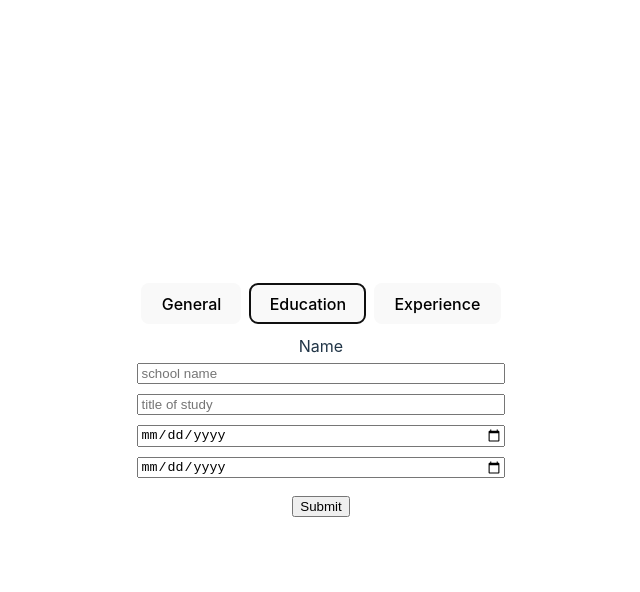
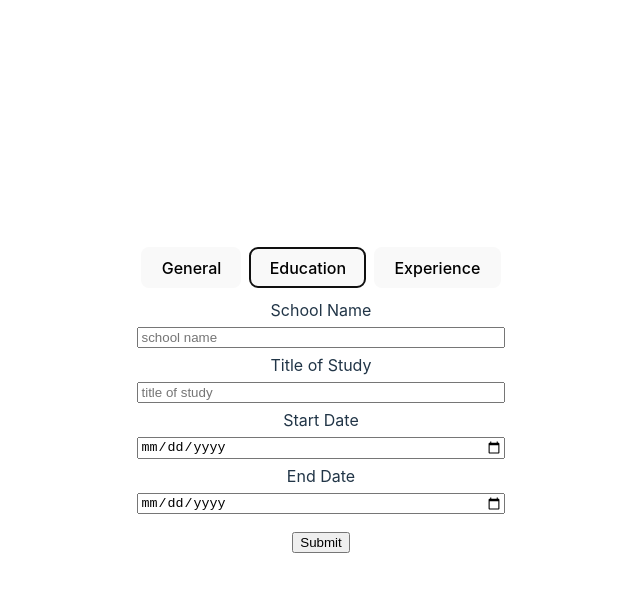
Before and after one commit to Portavion/cv-app, a React (Vite) app: page / in a window 1280 px wide. Both pictures are taken after a click on the button "Education". Shown: the top 592 px of the page, without its empty margins (319-959 px from the left). Built offline with nearby package versions, Linux system fonts and the light colour scheme.

Commit message:
feat: add labels

```diff
--- a/src/component/Form.jsx
+++ b/src/component/Form.jsx
@@ -13,6 +13,8 @@ export function Form({ formType, inputs, handleChange }) {
 					onChange={handleChange}
 					className="form-input"
 				/>
+				<label>Email</label>
+
 				<input
 					type="email"
 					placeholder="email"
@@ -21,6 +23,8 @@ export function Form({ formType, inputs, handleChange }) {
 					onChange={handleChange}
 					className="form-input"
 				/>
+				<label>Telephone Number</label>
+
 				<input
 					type="tel"
 					placeholder="phone"
@@ -34,7 +38,7 @@ export function Form({ formType, inputs, handleChange }) {
 	} else if (formType === "Education") {
 		return (
 			<div className="form-container">
-				<label>Name</label>
+				<label>School Name</label>
 				<input
 					type="text"
 					placeholder="school name"
@@ -43,6 +47,8 @@ export function Form({ formType, inputs, handleChange }) {
 					onChange={handleChange}
 					className="form-input"
 				/>
+				<label>Title of Study</label>
+
 				<input
 					type="text"
 					placeholder="title of study"
@@ -51,6 +57,8 @@ export function Form({ formType, inputs, handleChange }) {
 					onChange={handleChange}
 					className="form-input"
 				/>
+				<label>Start Date</label>
+
 				<input
 					type="date"
 					name="start"
@@ -58,6 +66,8 @@ export function Form({ formType, inputs, handleChange }) {
 					onChange={handleChange}
 					className="form-input"
 				/>
+				<label>End Date</label>
+
 				<input
 					type="date"
 					name="end"
@@ -70,7 +80,7 @@ export function Form({ formType, inputs, handleChange }) {
 	} else {
 		return (
 			<div className="form-container">
-				<label>Name</label>
+				<label>Company Name</label>
 				<input
 					type="text"
 					placeholder="company name"
@@ -79,6 +89,8 @@ export function Form({ formType, inputs, handleChange }) {
 					onChange={handleChange}
 					className="form-input"
 				/>
+				<label>Position</label>
+
 				<input
 					type="text"
 					placeholder="position"
@@ -87,6 +99,8 @@ export function Form({ formType, inputs, handleChange }) {
 					onChange={handleChange}
 					className="form-input"
 				/>
+				<label>Responsibilities</label>
+
 				<input
 					type="text"
 					placeholder="responsibilities"
@@ -95,6 +109,8 @@ export function Form({ formType, inputs, handleChange }) {
 					onChange={handleChange}
 					className="form-input"
 				/>
+				<label>Start Date</label>
+
 				<input
 					type="date"
 					name="start"
@@ -102,6 +118,8 @@ export function Form({ formType, inputs, handleChange }) {
 					onChange={handleChange}
 					className="form-input"
 				/>
+				<label>End Date</label>
+
 				<input
 					type="date"
 					name="end"
```
